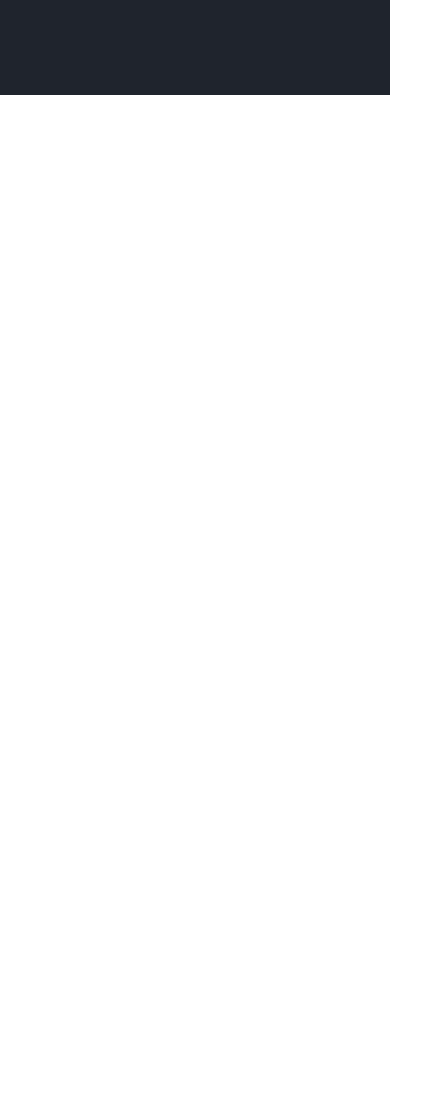
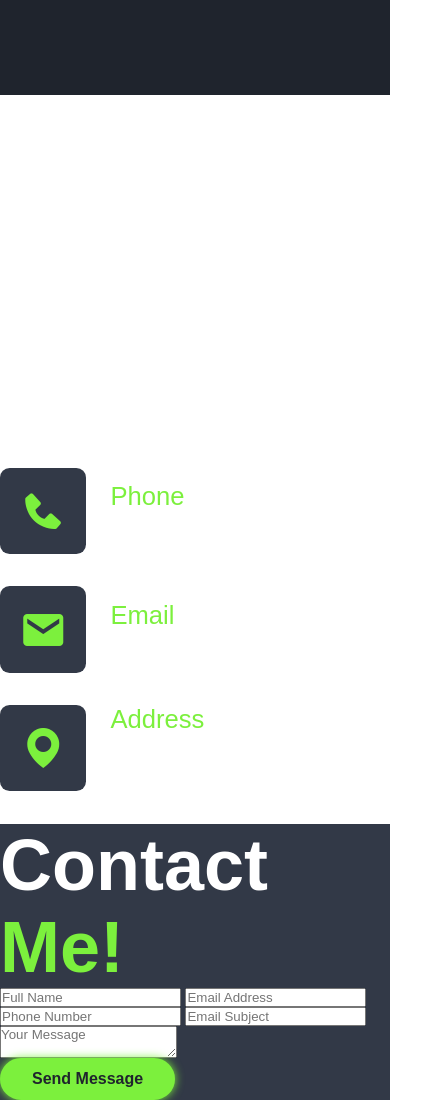
Before and after one commit to 3danniyel/dev-portfolio001, a plain HTML site: page index.html in a window 390 px wide. Shown: the part 749-1849 px from the top of the page, 445 px wide, since content can reach past the window. Before the commit the page ends 844 px from the top, so only its background shows below. Drawn offline with nearby package versions, Linux system fonts and the light colour scheme.

Commit message:
add format for small screen, and contact form page:  #Please enter the commit message for your changes. Lines starting

```diff
--- a/index.html
+++ b/index.html
@@ -14,7 +14,7 @@
             <li><a href="#">About</a></li>
             <li><a href="#">Porfolio</a></li>
             <li><a href="#">Service</a></li>
-            <li><a href="#">Contact</a></li>
+            <li><a href="#contact">Contact</a></li>
         </ul>
     </nav>
 
@@ -28,7 +28,6 @@
     </div>
 
    <!--  home section -->
-
     <section class="home">
         <div class="home-info">
             <h1>Olawole Daniel Solomon</h1>
@@ -61,6 +60,57 @@
     <!-- services section -->
 
 
+    <!-- contact section -->
+     <article id="contact">
+        <section class="contact active">
+            <div class="contact-container">
+                <div class="contact-box">
+                    <h2>Let's Work Together</h2>
+                    <p class="desc">Lorem ipsum, dolor sit amet consectetur adipisicing elit. Rerum, ab. Maiores, nihil cumque debitis autem excepturi asperiores molestiae sunt delectus.</p>
+                    <div class="contact-detail">
+                        <i class='bx bxs-phone'></i>
+                        <div class="detail">
+                            <p>Phone</p>
+                            <p>(+234) 123 456</p>
+                        </div>
+                    </div>
+                    <div class="contact-detail">
+                        <i class='bx bxs-envelope'></i>
+                        <div class="detail">
+                            <p>Email</p>
+                            <p>youremail@gmail.com</p>
+                        </div>
+                    </div>
+                    <div class="contact-detail">
+                        <i class='bx bxs-map'></i>
+                        <div class="detail">
+                            <p>Address</p>
+                            <p>123 Anywhere Street, Any City</p>
+                        </div>
+                    </div>
+                </div>
+            </div>
+
+            <div class="contact-box">
+                <form action="">
+                    <h2 class="heading">Contact <span>Me!</span></h2>
+                    <div class="field-box">
+                        <input type="text" placeholder="Full Name" required>
+                        <input type="email" placeholder="Email Address" required>
+                        <input type="text" placeholder="Phone Number" required>
+                        <input type="text" placeholder="Email Subject" required>
+                        <br>
+                        <textarea name="" id="" placeholder="Your Message" required></textarea>
+
+                    </div>
+                    <button type="submit" class="btn">Send Message</button>
+                </form>
+            </div>
+
+        </section>
+    </article>
+
+
 
 </body>
 </html>
--- a/style.css
+++ b/style.css
@@ -22,6 +22,7 @@ a {
     align-items: center;
     z-index: 100;
     visibility: hidden;
+    background: #1f242d;
     opacity: 0;
     animation: show-content .6s linear forwards;
     animation-delay: .5s;
@@ -70,6 +71,18 @@ a {
     opacity: 0;
     animation: show-content .6s linear forwards;
     animation-delay: .5s;
+}
+
+@media screen and (max-width: 720px) {
+    .home {
+        display: flex;
+        flex-direction: column;
+        gap: 1rem;
+    }
+    .home-img {
+        order: -1;
+        margin-top: 3rem;
+    }
 }
 
 .home-info h1 {
@@ -121,6 +134,7 @@ a {
 .home-info p {
     font-size: 16px;
     margin-top: 10px 0 25px;
+    margin-bottom: 1rem;
 }
 
 .home-info .btn-sci {
@@ -221,7 +235,7 @@ a {
 }
 
 .bars-animation {
-    position: absolute;
+    position: fixed;
     width: 100%;
     height: 100%;
     display: flex;
@@ -242,3 +256,62 @@ a {
         transform: translate(0%);
     }
 }
+
+
+
+
+
+
+
+.contact-box {
+    color: #fff;
+}
+.contact-box span {
+    color: #7cf03d;
+}
+
+.contact-container {
+    display:block;
+    grid-template-columns: 1fr 1.3fr;
+    gap: 3rem;
+}
+
+.contact-container .contact-box:first-child {
+    align-self: center;
+}
+
+.contact-box h2 {
+    font-size: 4.5rem;
+}
+
+.contact-box p {
+    font-size: 1.6rem;
+}
+
+.contact-box .desc {
+    margin: 1.5rem 0 2.5rem;
+}
+
+.contact-box .contact-detail {
+    display: flex;
+    align-items: center;
+    margin: 2rem 0;
+}
+
+.contact-detail i {
+    display: inline-flex;
+    background: #323947;
+    color: #7cf03d;
+    font-size: 3rem;
+    padding: 1.2rem;
+    border-radius: .6rem;
+    margin-right: 1.5rem;
+}
+
+.contact-detail .detail p:first-child {
+    color: #7cf03d;
+}
+
+.contact-box form {
+    background: #323947;
+}
```
